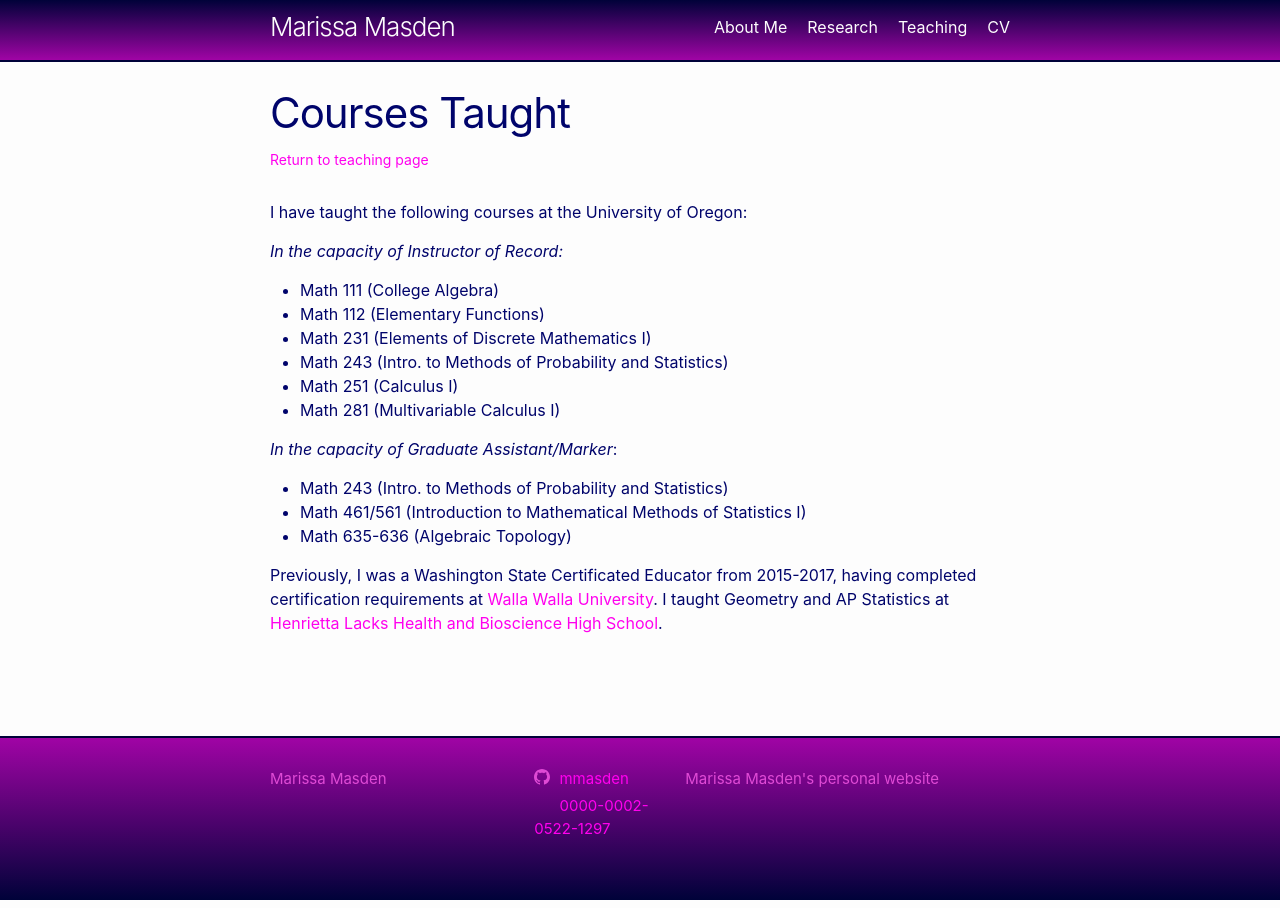
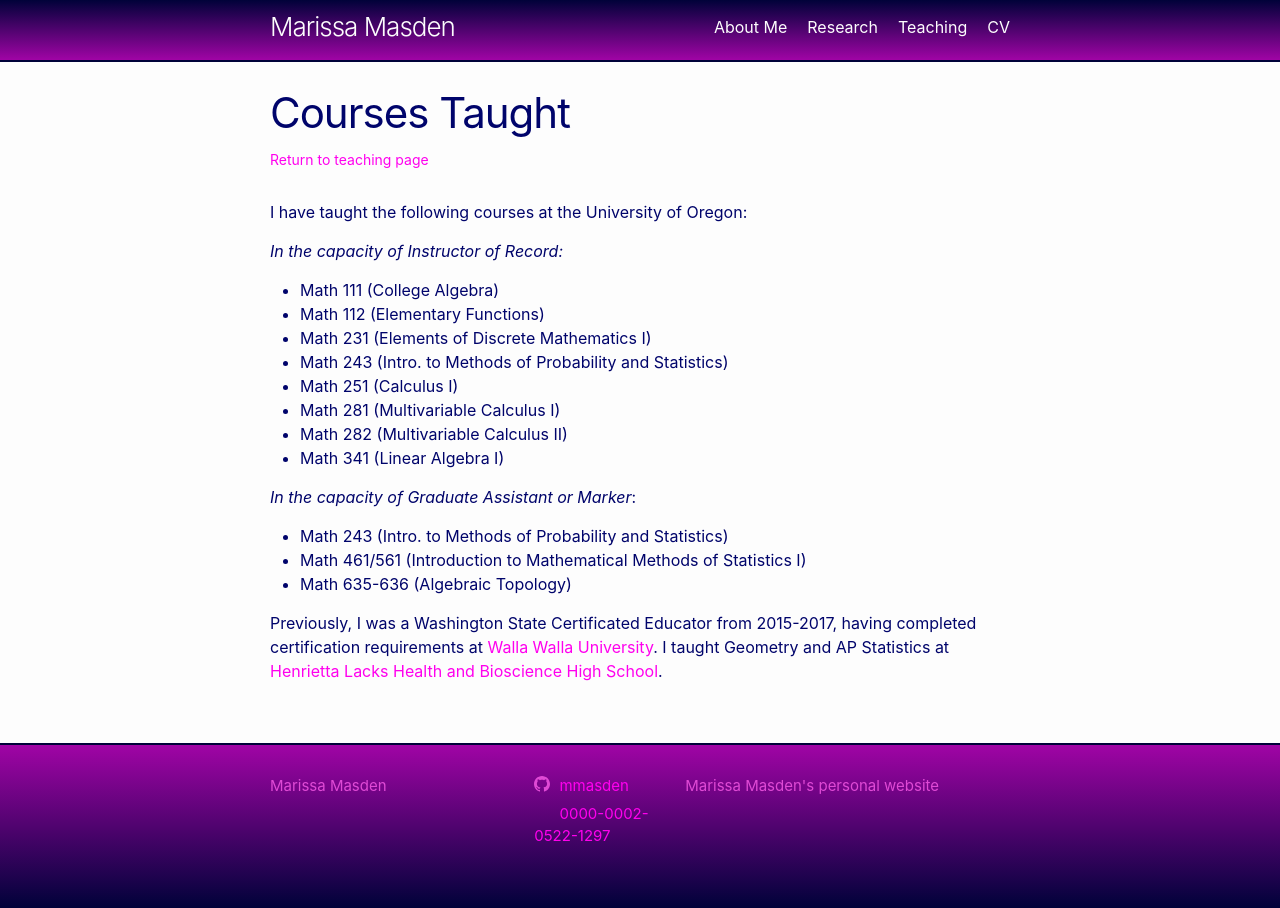
Before and after one commit to mmasden/mmasden.github.io, a Jekyll site: the page built from _posts/2022-10-31-classes.markdown, in a window 1280 px wide. Built offline with Jekyll 4.4.1, drawn with Linux system fonts in a browser that asks for light colours.

Commit message:
Updated courses taught

```diff
--- a/_posts/2022-10-31-classes.markdown
+++ b/_posts/2022-10-31-classes.markdown
@@ -14,8 +14,10 @@ I have taught the following courses at the University of Oregon:
 * Math 243 (Intro. to Methods of Probability and Statistics)
 * Math 251 (Calculus I)
 * Math 281 (Multivariable Calculus I)
+* Math 282 (Multivariable Calculus II)
+* Math 341 (Linear Algebra I)
 
-*In the capacity of Graduate Assistant/Marker*:
+*In the capacity of Graduate Assistant or Marker*:
 
 * Math 243 (Intro. to Methods of Probability and Statistics)
 * Math 461/561 (Introduction to Mathematical Methods of Statistics I)
```
